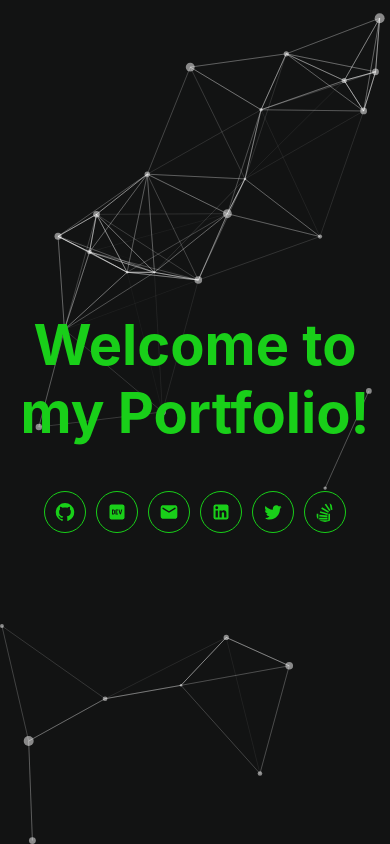
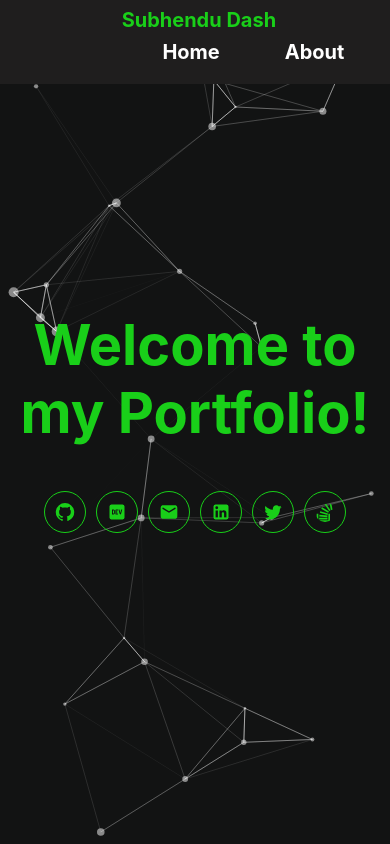
Before and after one commit to subhendudash02/subhendudash02.github.io, a Next.js app: page / in a window 390 px wide. Built offline with nearby package versions, Linux system fonts and the light colour scheme.

Commit message:
fully converted to nextjs🌟

```diff
--- a/src/pages/about/index.js
+++ b/src/pages/about/index.js
@@ -1,9 +1,11 @@
 // about
 import aboutStyle from "@/styles/About.module.css";
-
+import Navbar from "@/utils/navbar";
 
 export default function About() {
     return (
+        <>
+        <Navbar />
         <div className={aboutStyle.about}>
             <h1>About</h1>
             <div className={aboutStyle.body}>
@@ -26,5 +28,6 @@ export default function About() {
                 Peace ✌️
             </div>
         </div>
+        </>
     );
 }
--- a/src/pages/contact/index.js
+++ b/src/pages/contact/index.js
@@ -1,5 +1,6 @@
 import { useRef } from 'react';
 import emailjs from '@emailjs/browser';
+import Navbar from '@/utils/navbar';
 
 import contactStyle from '@/styles/Contact.module.css';
 import social from '@/utils/social';
@@ -17,6 +18,8 @@ export default function Contact() {
     }
 
     return (
+        <>
+        <Navbar />
         <div className={contactStyle.contact}>
             <h1>Say Hi to me! 👋</h1>
             <p>Keep in touch via </p>
@@ -37,5 +40,6 @@ export default function Contact() {
                 </form>
             </div>
         </div>
+        </>
     );
 };
--- a/src/pages/index.js
+++ b/src/pages/index.js
@@ -2,6 +2,7 @@ import homeStyle from '@/styles/Home.module.css';
 import config_particle from '@/utils/setParticle';
 import theme from '@/utils/themes';
 import social from '@/utils/social';
+import Navbar from "@/utils/navbar";
 
 import { ThemeProvider } from "@emotion/react";
 import GitHubIcon from '@mui/icons-material/GitHub';
@@ -32,6 +33,7 @@ export default function Home() {
                 <meta name="viewport" content="width=device-width, initial-scale=1" />
                 <link rel="icon" href="/favicon.ico" />
             </Head>
+            <Navbar />
             <div className={homeStyle.home}>
                 <h1 className={homeStyle.mainHeading}>Welcome to my Portfolio!</h1>
                 <Particles className={homeStyle.particles}
--- a/src/pages/work/index.js
+++ b/src/pages/work/index.js
@@ -1,4 +1,5 @@
 import workStyle from "@/styles/Work.module.css";
+import Navbar from "@/utils/navbar";
 
 import SchoolIcon from '@mui/icons-material/School';
 import VolunteerActivismIcon from '@mui/icons-material/VolunteerActivism';
@@ -14,6 +15,8 @@ import pyagenda from "../../assets/pyagenda.png";
 
 export default function Work() {
     return (
+        <>
+        <Navbar />
         <div className={workStyle.work}>
             <ul className={workStyle.flowDesc}>
                 <SchoolIcon className={workStyle.flowIcon} fontSize="large"></SchoolIcon>
@@ -86,5 +89,6 @@ export default function Work() {
                 </ProjectTile>
             </div>
         </div>
+        </>
     );
 }
--- /dev/null
+++ b/src/styles/Navbar.module.css
@@ -0,0 +1,59 @@
+.navbar {
+    display: flex;
+    flex-direction: row;
+    background-color: #1F1E1E;
+    align-items: center;
+    font-size: 20px;
+    position: fixed;
+    width: 100%;
+    z-index: 1;
+}
+
+.navLogo, .navLink {
+    text-decoration: none;
+}
+
+.navLogo {
+    width: 30%;
+    margin-left: 2%;
+}
+
+.navMenu {
+    list-style: none;
+    display: flex;
+    flex-direction: row;
+    justify-content: space-around;
+    margin-left: 30%;
+}
+
+.navLink {
+    color: #FFF;
+}
+
+.navItem {
+    padding: 0 10% 0 10%;
+}
+
+.navLink:hover {
+    color: var(--green);
+    transition-duration: 1s;
+}
+
+@media only screen and (max-width: 768px) {
+    .navbar {
+        flex-direction: column;
+        overflow-x: scroll;
+    }
+
+    .navLogo {
+        text-align: center;
+        position: fixed;
+        padding: 2% 0 2% 0;
+        width: 50%;
+    }
+
+    .navMenu {
+        padding-top: 5%;
+        padding-left: 20%;
+    }
+}
--- a/src/styles/globals.css
+++ b/src/styles/globals.css
@@ -1,3 +1,7 @@
+:root {
+    --green: rgb(25, 207, 25);
+}
+
 body {
     margin: 0;
     font-family: -apple-system, BlinkMacSystemFont, 'Segoe UI', 'Roboto', 'Oxygen',
--- /dev/null
+++ b/src/utils/navbar.js
@@ -0,0 +1,18 @@
+// navbar
+import navbarStyle from "../styles/Navbar.module.css";
+import Link from "next/link";
+
+export default function Navbar() {
+    return (
+        <nav className={navbarStyle.navbar}>
+            <a href="/" className={navbarStyle.navLogo}>Subhendu Dash</a>
+            <ul className={navbarStyle.navMenu}>
+                <li className={navbarStyle.navItem}><Link className={navbarStyle.navLink} href="/">Home</Link></li>
+                <li className={navbarStyle.navItem}><Link className={navbarStyle.navLink} href="/about">About</Link></li>
+                <li className={navbarStyle.navItem}><Link className={navbarStyle.navLink} href="/work">Work</Link></li>
+                <li className={navbarStyle.navItem}><a href="https://www.subhendu.tech/resume/resume.pdf" className={navbarStyle.navLink} target="_blank" rel="noreferrer">Resume</a></li>
+                <li className={navbarStyle.navItem}><Link className={navbarStyle.navLink} href="/contact">Contact</Link></li>
+            </ul>
+        </nav>
+    );
+}
```
